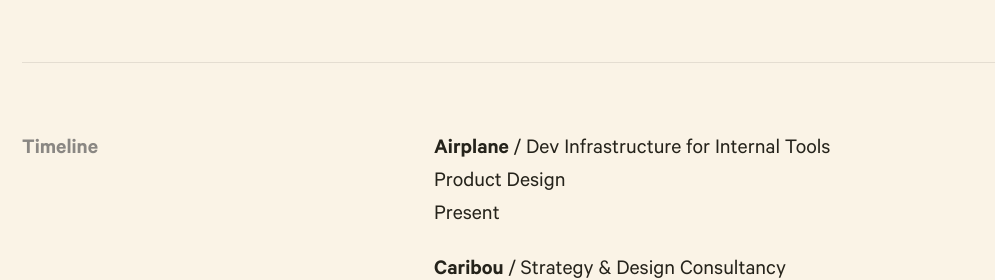
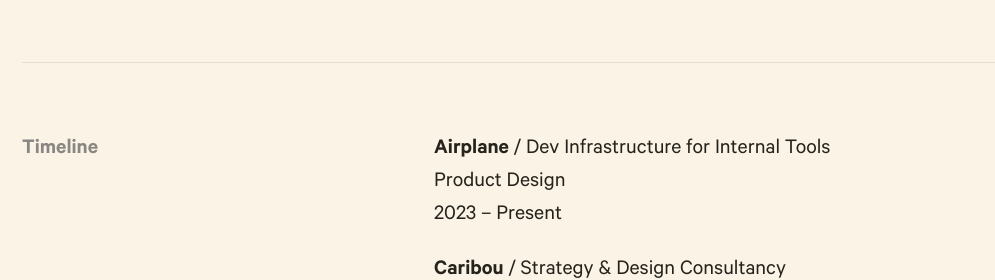
Before and after one commit to quinnkeast/quinnkeast-website, a Next.js app: page /about in a window 1280 px wide. Shown: the part 1600-1880 px from the top of the page, without its empty margins (0-995 px from the left). Built offline with nearby package versions, Linux system fonts and the light colour scheme.

Commit message:
Change format

```diff
--- a/pages/about.js
+++ b/pages/about.js
@@ -91,7 +91,7 @@ function About() {
             <br />
             Product Design
             <br />
-            Present
+            2023 – Present
           </p>
           <p>
             <strong>Caribou</strong> / Strategy &amp; Design Consultancy
```
